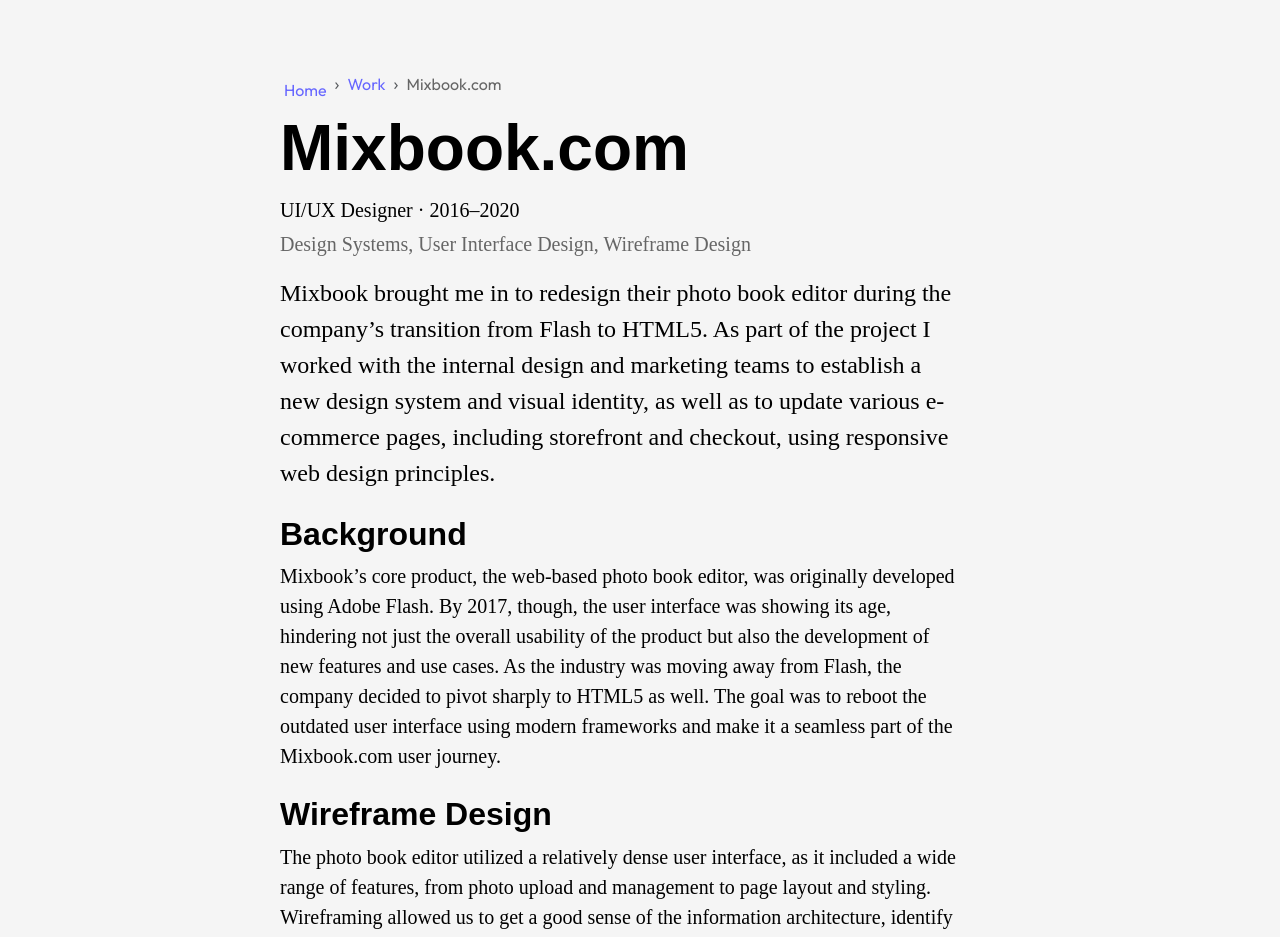
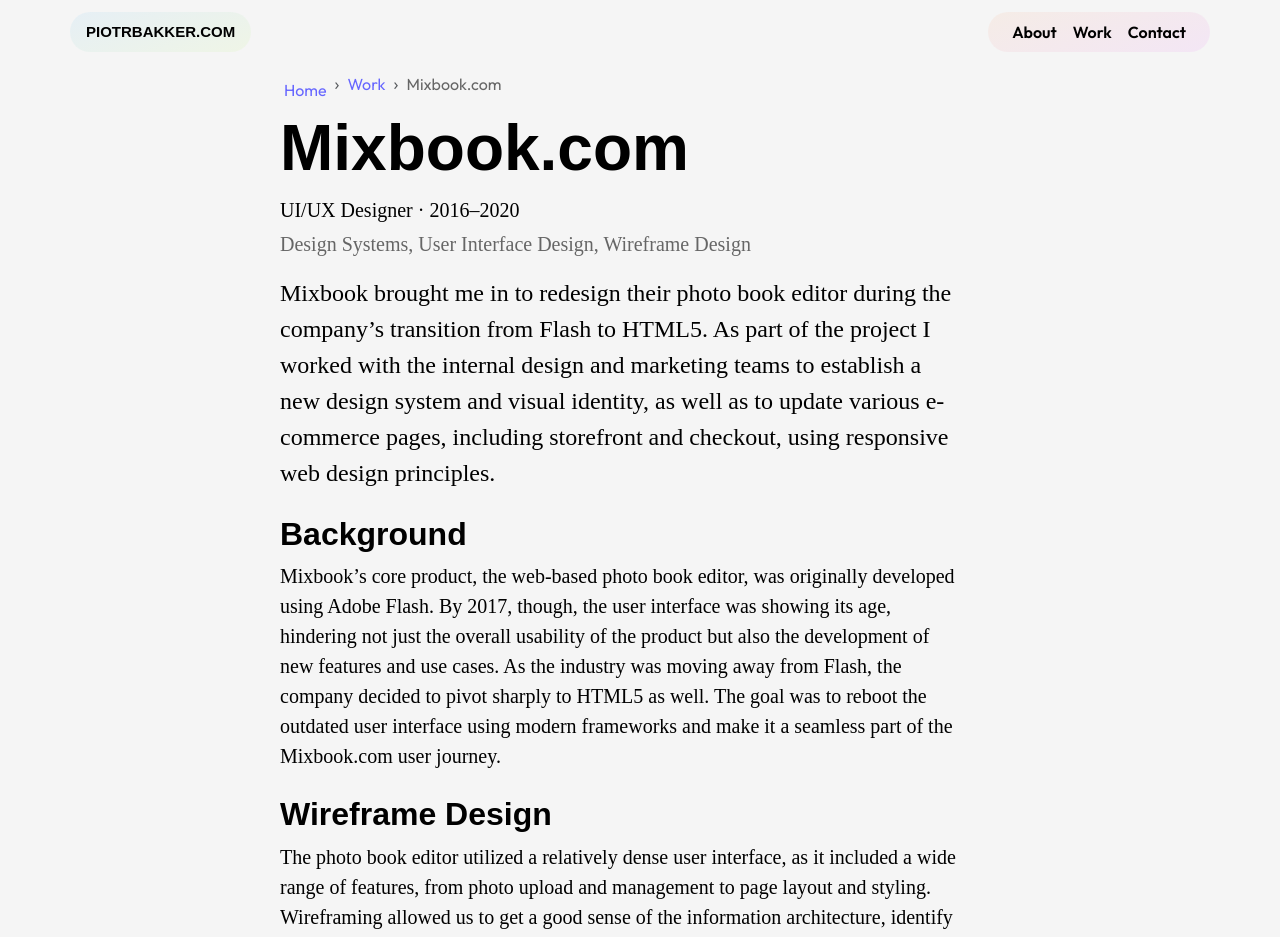
Before and after one commit to piotrbakker/piotrbakker.com, a Jekyll site: the page built from work/mixbook.html, in a window 1280 px wide and 1400 px high. Shown: the top 937 px of the window. Built offline with Jekyll 4.4.1, drawn with Linux system fonts in a browser that asks for light colours; some web fonts are replaced.

Commit message:
Add initial navbar include and styling.

```diff
--- /dev/null
+++ b/_includes/navbar.html
@@ -0,0 +1,12 @@
+<nav class="navbar fixed-top navbar-expand-md">
+   <div class="container py-1 px-0">
+    <div class="rounded-5 px-3 navbar-pill container-bg-gradient-twilight">
+      <a class="navbar-brand text-uppercase fw-bold d-none d-lg-block text-sans-serif text-style-primary" href="/">piotrbakker.com</a>
+    </div>
+    <div class="navbar-nav rounded-5 px-3 navbar-pill container-bg-gradient-dusk">
+      <a class="nav-link fw-semibold text-sans-serif-ui text-style-primary" href="/about">About</a>
+      <a class="nav-link fw-semibold text-sans-serif-ui text-style-primary" href="/work">Work</a>
+      <a href="mailto:hello@piotrbakker.com?Subject=Hello Piotr &#128075;" class="nav-link fw-semibold text-sans-serif-ui text-style-primary text-with-icon">Contact</a>
+    </div>
+  </div>
+</nav>
--- a/_layouts/default.html
+++ b/_layouts/default.html
@@ -28,6 +28,8 @@
 
   {% include google-tag-manager-noscript.html %}
 
+  {% include navbar.html %}
+
   {{ content }}
 
   {% include footer.html %}
--- a/_sass/_components.scss
+++ b/_sass/_components.scss
@@ -1,5 +1,31 @@
 @import 'variables';
 @import 'mixins';
+
+// Navbar
+
+.navbar-pill {
+  min-height: 2.5rem;
+  display: flex;
+  align-items: center;
+}
+
+.navbar-brand {
+  margin: 0;
+  text-decoration: none;
+  letter-spacing: 8%;
+  font-size: 15px;
+  &:hover {
+    opacity: 0.64;
+  }
+}
+
+.navbar-nav .nav-link {
+  text-decoration: none;
+
+  &:hover {
+    opacity: 0.64;
+  }
+}
 
 // Lists
 .description-list-plain {
```
